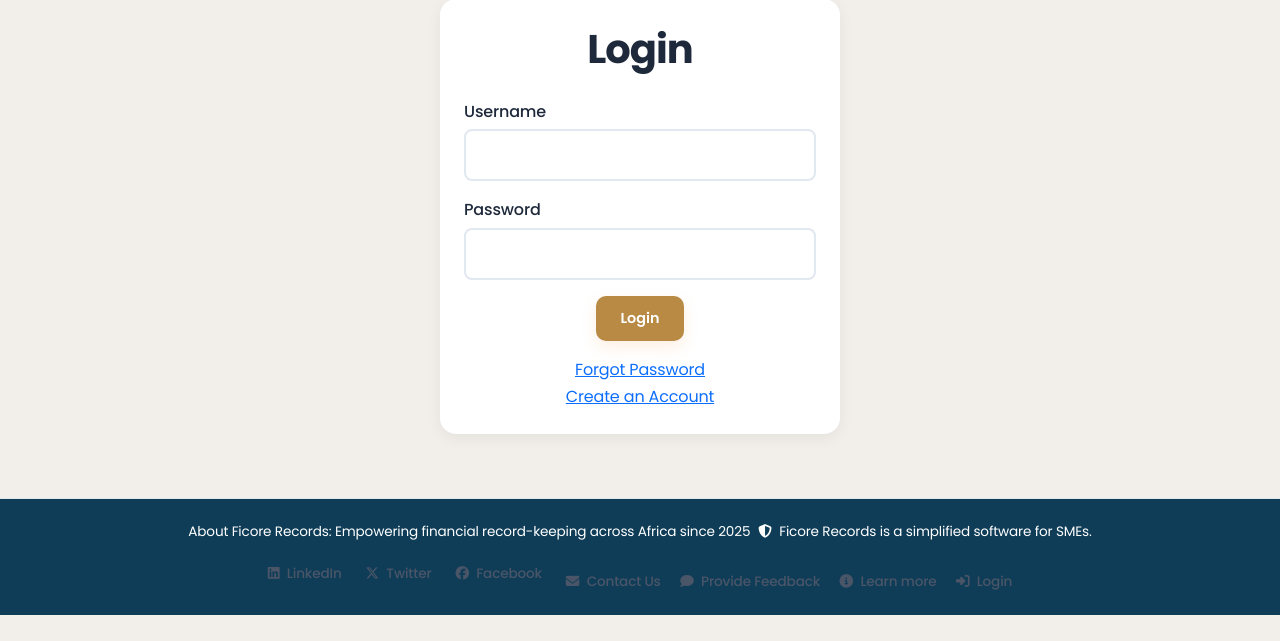
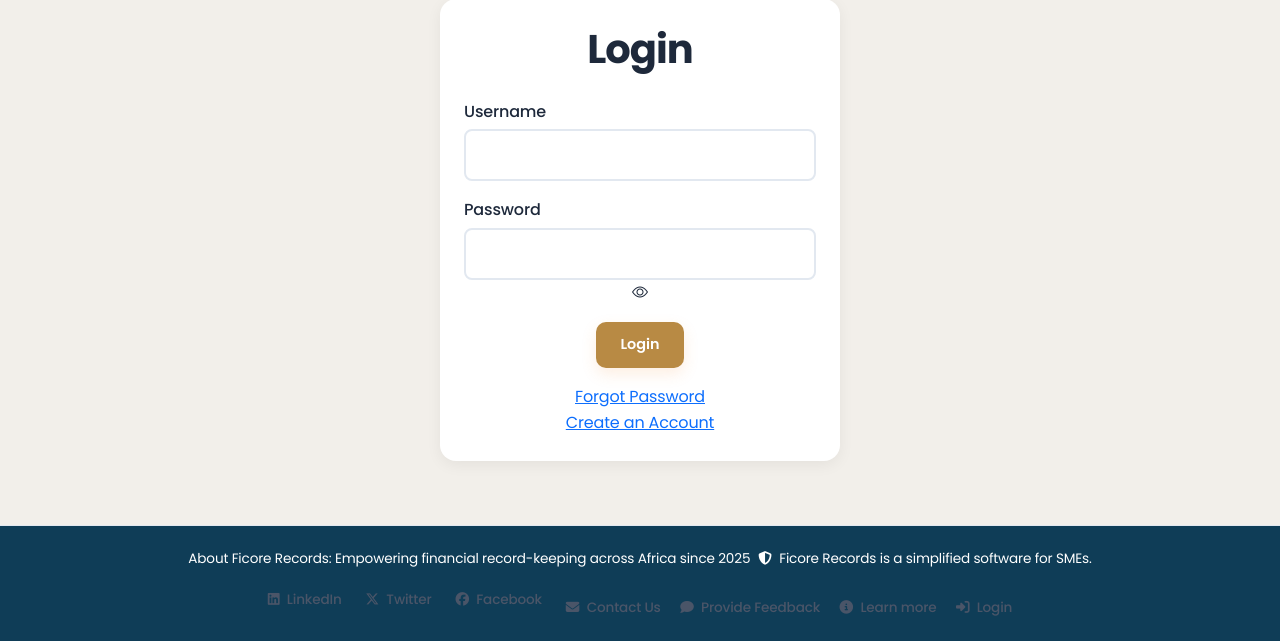
Before and after one commit to Warpiiv/ficore-accounting, a Flask app: page /users/login in a window 1280 px wide. Shown: the part 243-884 px from the top of the page. Before the commit the page ends 858 px from the top, so only its background shows below. Run offline with Flask 2, Linux system fonts and the light colour scheme; parts of the project's set-up code (start-up, migrations or seed data) failed here and were passed over; some libraries are stand-ins or nearby versions.

Commit message:
Update login.html

```diff
--- a/ficore-accounting/templates/users/login.html
+++ b/ficore-accounting/templates/users/login.html
@@ -22,15 +22,17 @@
                 <input type="text" name="username" id="username" class="form-control" value="{{ form.username.data or '' }}" required>
                 <div class="invalid-feedback">{{ form.username.errors[0] if form.username.errors else trans('required_field') | default('This field is required') }}</div>
             </div>
-            <div class="form-group">
+            <div class="form-group position-relative">
                 <label for="password" class="form-label">{{ trans('password') | default('Password') }}</label>
                 <input type="password" name="password" id="password" class="form-control" required>
+                <span class="password-toggle" onclick="togglePassword('password')">
+                    <i class="bi bi-eye" id="toggle-password-icon"></i>
+                </span>
                 <div class="invalid-feedback">{{ form.password.errors[0] if form.password.errors else trans('required_field') | default('This field is required') }}</div>
             </div>
             <div class="text-center">
                 <button type="submit" class="btn btn-primary">{{ trans('core_login') | default('Login') }}</button>
             </div>
-            <div class8
             <div class="text-center mt-3">
                 <a href="{{ url_for('users.forgot_password') }}" class="btn-link text-color">{{ trans('forgot_password') | default('Forgot Password?') }}</a>
                 <br>
```
